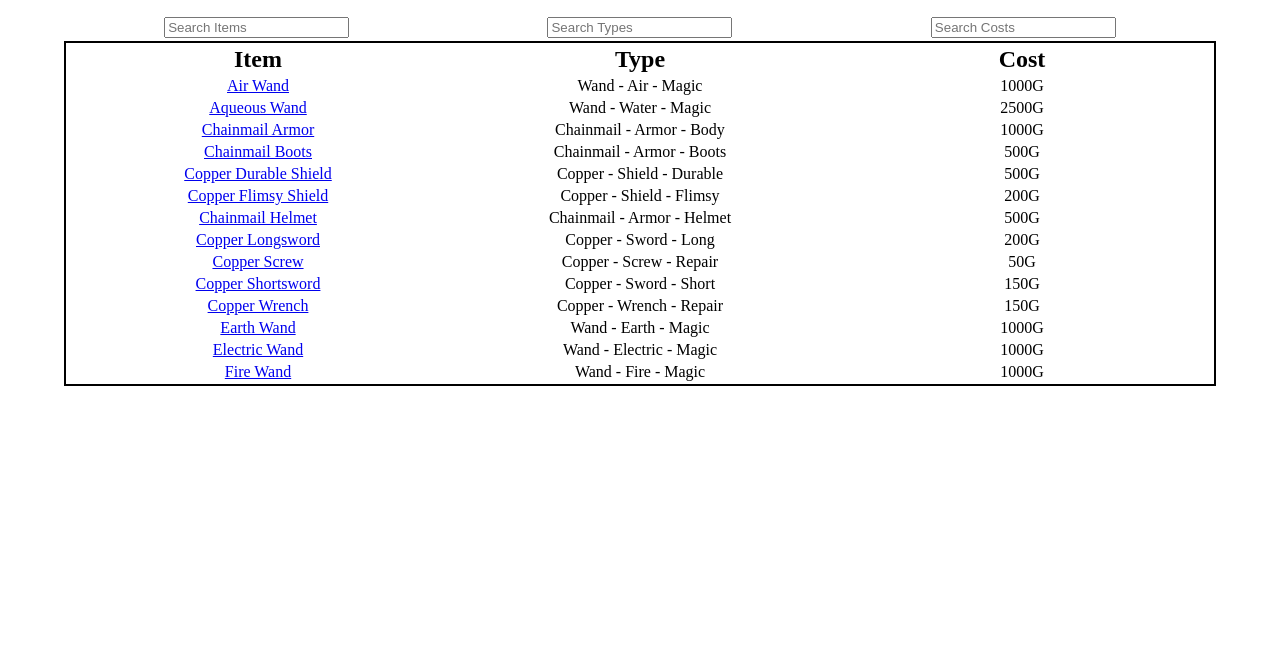
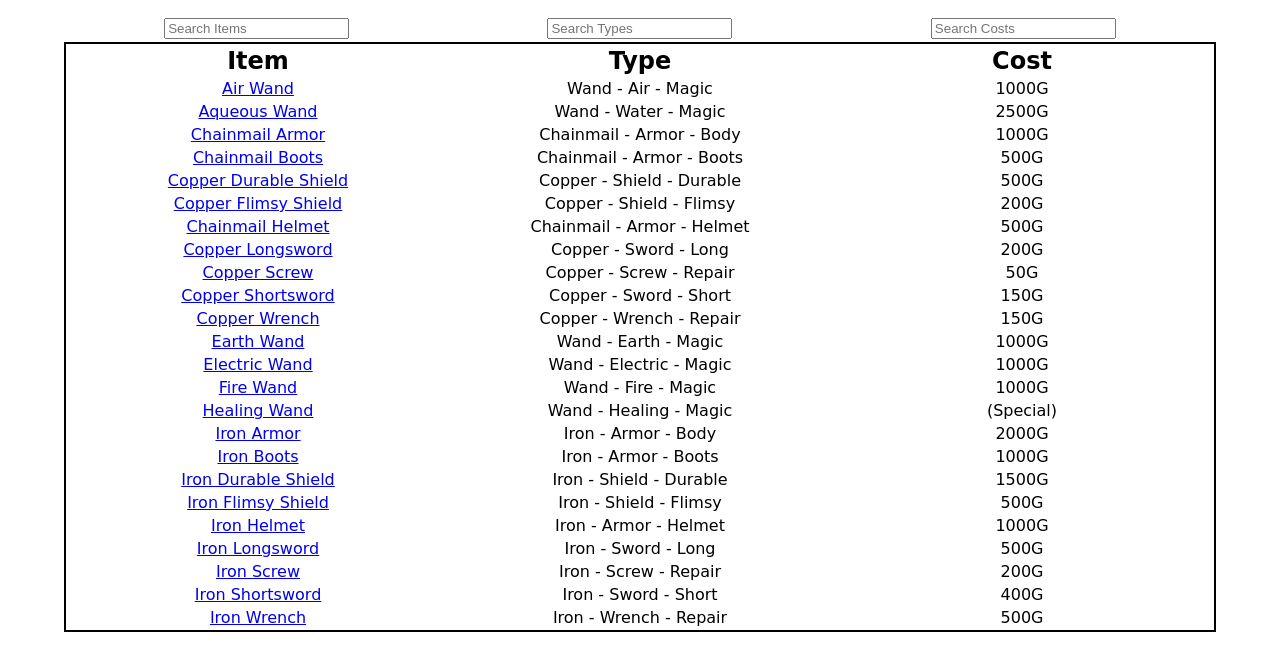
Before and after one commit to EpicPuppy613/rngdatabase, a plain HTML site: page index.html in a window 1280 px wide. Drawn offline with Linux system fonts and the light colour scheme.

Commit message:
Iron items

```diff
--- a/index.html
+++ b/index.html
@@ -105,8 +105,58 @@
             <div id="g">
             </div>
             <div id="h">
+                <tr>
+                    <td><a href="items/h/healing-wand.html">Healing Wand</a></td>
+                    <td>Wand - Healing - Magic</td>
+                    <td>(Special)</td>
+                </tr>
             </div>
             <div id="i">
+                <tr>
+                    <td><a href="items/i/iron-armor.html">Iron Armor</a></td>
+                    <td>Iron - Armor - Body</td>
+                    <td>2000G</td>
+                </tr>
+                <tr>
+                    <td><a href="items/i/iron-boots.html">Iron Boots</a></td>
+                    <td>Iron - Armor - Boots</td>
+                    <td>1000G</td>
+                </tr>
+                <tr>
+                    <td><a href="items/i/iron-shield-durable.html">Iron Durable Shield</a></td>
+                    <td>Iron - Shield - Durable</td>
+                    <td>1500G</td>
+                </tr>
+                <tr>
+                    <td><a href="items/i/iron-shield-flimsy.html">Iron Flimsy Shield</a></td>
+                    <td>Iron - Shield - Flimsy</td>
+                    <td>500G</td>
+                </tr>
+                <tr>
+                    <td><a href="items/i/iron-helmet.html">Iron Helmet</a></td>
+                    <td>Iron - Armor - Helmet</td>
+                    <td>1000G</td>
+                </tr>
+                <tr>
+                    <td><a href="items/iron-sword-long.html">Iron Longsword</a></td>
+                    <td>Iron - Sword - Long</td>
+                    <td>500G</td>
+                </tr>
+                <tr>
+                    <td><a href="items/i/iron-screw.html">Iron Screw</a></td>
+                    <td>Iron - Screw - Repair</td>
+                    <td>200G</td>
+                </tr>
+                <tr>
+                    <td><a href="items/i/iron-sword-short.html">Iron Shortsword</a></td>
+                    <td>Iron - Sword - Short</td>
+                    <td>400G</td>
+                </tr>
+                <tr>
+                    <td><a href="items/i/iron-wrench.html">Iron Wrench</a></td>
+                    <td>Iron - Wrench - Repair</td>
+                    <td>500G</td>
+                </tr>
             </div>
             <div id="j">
             </div>
--- a/style.css
+++ b/style.css
@@ -2,6 +2,7 @@ body {
     text-align: center;
     margin-left: auto;
     margin-right: auto;
+    font-family: cursive;
 }
 .table {
     width: 33%;
```
